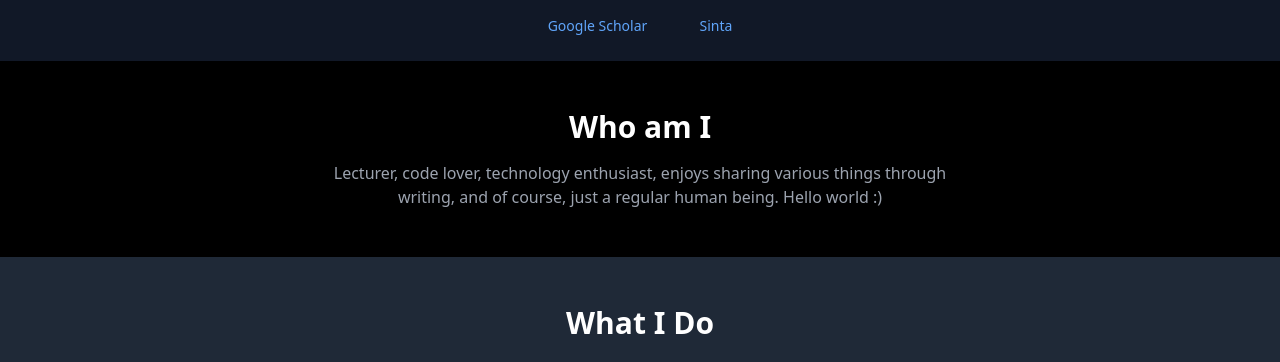
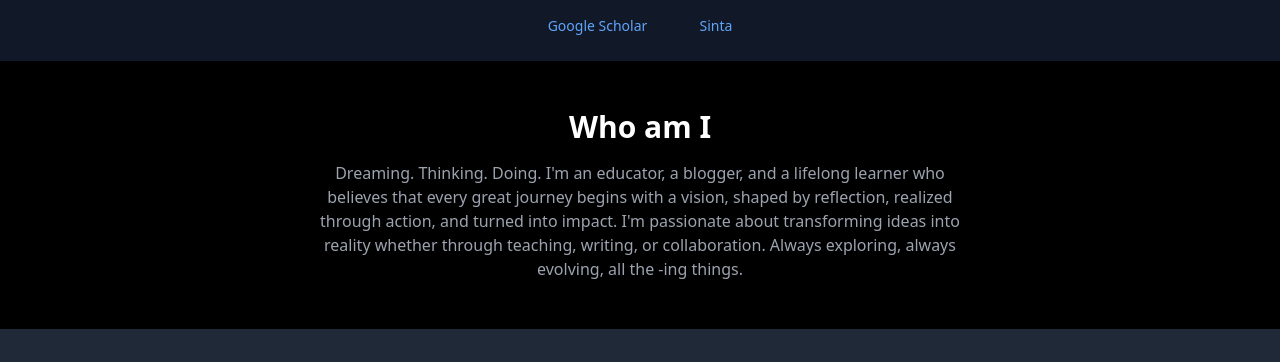
Before and after one commit to fandipres/fandipres, a plain HTML site: page index.html in a window 1280 px wide. Shown: the part 239-601 px from the top of the page. Drawn offline with nearby package versions, Linux system fonts and the light colour scheme.

Commit message:
Update description

```diff
--- a/index.html
+++ b/index.html
@@ -5,19 +5,19 @@
     <meta charset="UTF-8">
     <meta name="viewport" content="width=device-width, initial-scale=1.0">
     <meta name="description"
-        content="Lecturer, code lover, technology enthusiast, enjoys sharing various things through writing, and of course, just a regular human being. Hello world :)">
+        content="Dreaming. Thinking. Doing. I'm an educator, a blogger, and a lifelong learner who believes that every great journey begins with a vision, shaped by reflection, realized through action, and turned into impact. I'm passionate about transforming ideas into reality whether through teaching, writing, or collaboration. Always exploring, always evolving, all the -ing things.">
     <meta name="keywords"
         content="Fandi Presly Simamora, Fandi Presly, Fandi Simamora, fandipres">
     <meta property="og:title" content="Fandi Presly Simamora">
     <meta property="og:description"
-        content="Lecturer, code lover, technology enthusiast, enjoys sharing various things through writing, and of course, just a regular human being. Hello world :)">
+        content="Dreaming. Thinking. Doing. I'm an educator, a blogger, and a lifelong learner who believes that every great journey begins with a vision, shaped by reflection, realized through action, and turned into impact. I'm passionate about transforming ideas into reality whether through teaching, writing, or collaboration. Always exploring, always evolving, all the -ing things.">
     <meta property="og:image"
         content="https://yt3.googleusercontent.com/ytc/AIdro_nwK6LasXc5CwFsGfd1sKR8m9H6ibAoykjqg5gu2Q=s176-c-k-c0x00ffffff-no-rj">
     <meta property="og:url" content="https://fandipres.my.id">
     <meta name="twitter:card" content="summary_large_image">
     <meta name="twitter:title" content="Fandi Presly Simamora">
     <meta name="twitter:description"
-        content="Lecturer, code lover, technology enthusiast, enjoys sharing various things through writing, and of course, just a regular human being. Hello world :)">
+        content="Dreaming. Thinking. Doing. I'm an educator, a blogger, and a lifelong learner who believes that every great journey begins with a vision, shaped by reflection, realized through action, and turned into impact. I'm passionate about transforming ideas into reality whether through teaching, writing, or collaboration. Always exploring, always evolving, all the -ing things.">
     <meta name="twitter:image"
         content="https://yt3.googleusercontent.com/ytc/AIdro_nwK6LasXc5CwFsGfd1sKR8m9H6ibAoykjqg5gu2Q=s176-c-k-c0x00ffffff-no-rj">
     <link rel="icon"
@@ -55,8 +55,7 @@
 
     <section class="container mx-auto py-12 px-6 text-center">
         <h2 class="text-3xl font-semibold mb-4">Who am I</h2>
-        <p class="text-gray-400 max-w-2xl mx-auto">Lecturer, code lover, technology enthusiast, enjoys sharing various
-            things through writing, and of course, just a regular human being. Hello world :)</p>
+        <p class="text-gray-400 max-w-2xl mx-auto">Dreaming. Thinking. Doing. I'm an educator, a blogger, and a lifelong learner who believes that every great journey begins with a vision, shaped by reflection, realized through action, and turned into impact. I'm passionate about transforming ideas into reality whether through teaching, writing, or collaboration. Always exploring, always evolving, all the -ing things.</p>
     </section>
 
     <section class="bg-gray-800 py-12 px-6 text-center">
```
